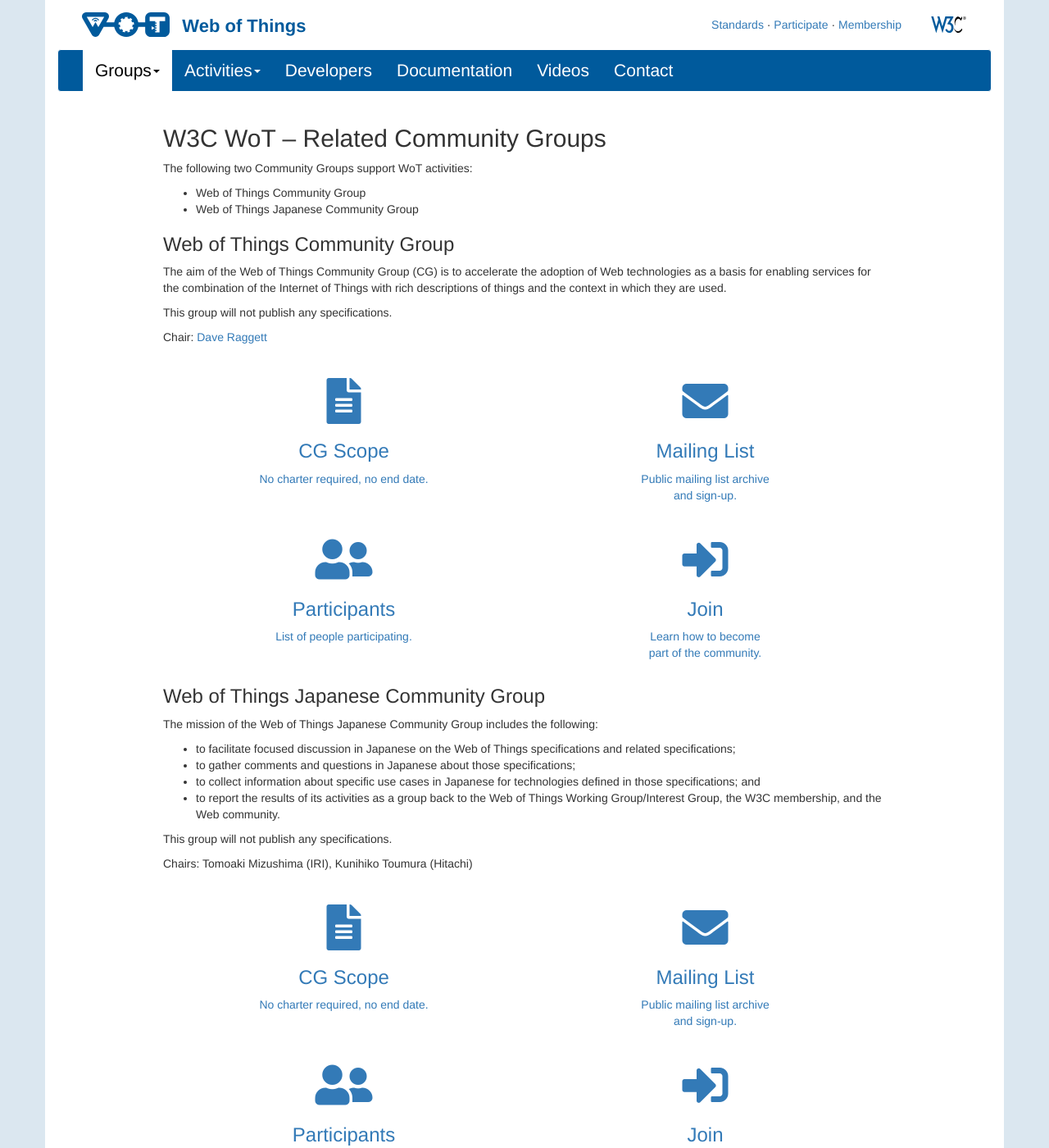
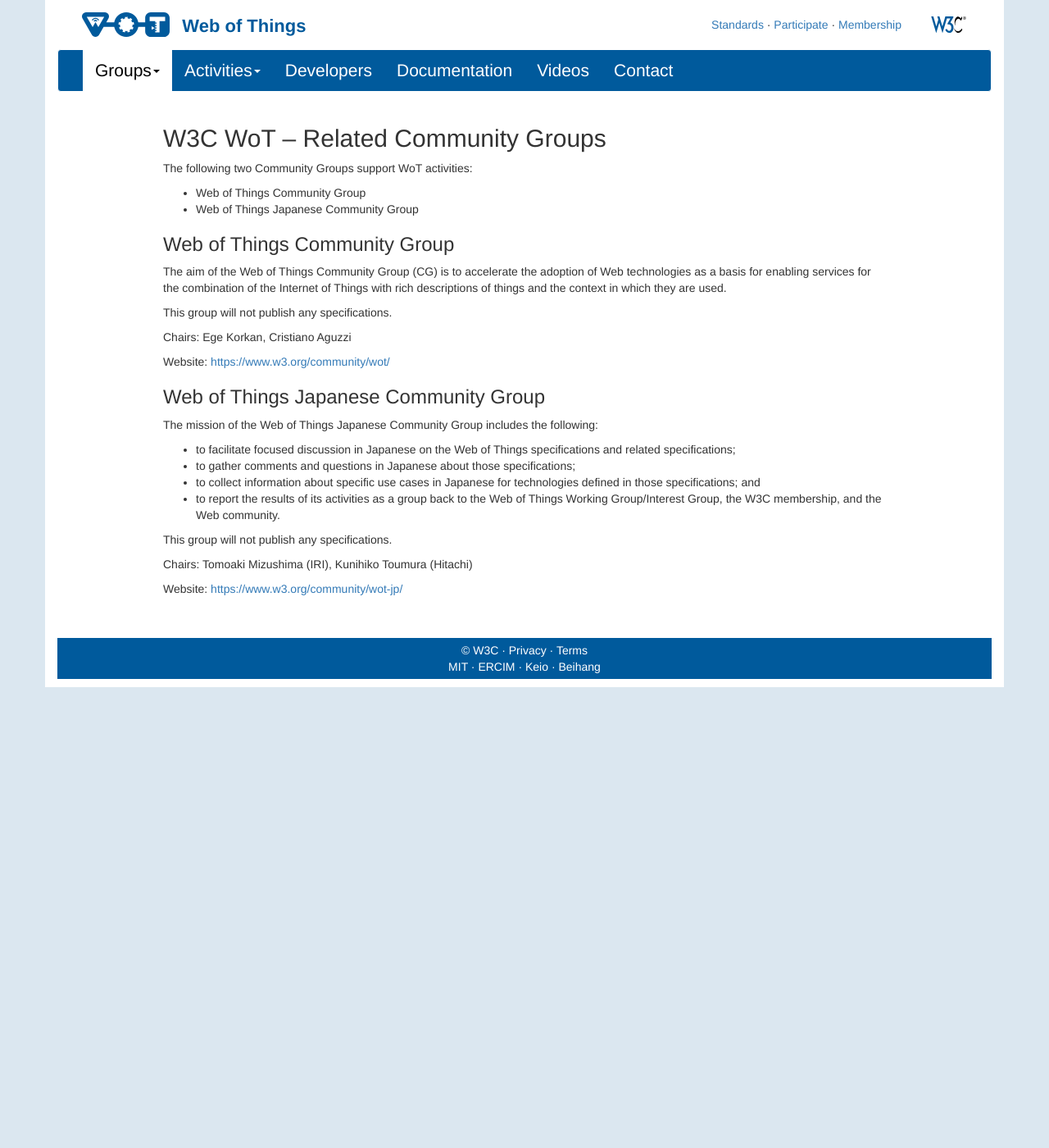
Before and after one commit to w3c/wot-marketing, a Jekyll site: the page built from docs/cg/index.html, in a window 1280 px wide and 1400 px high. Shown: the whole window at 82% size. Built offline with Jekyll 4.4.1, drawn with Linux system fonts in a browser that asks for light colours; nearby versions of some CDN libraries; some of the changed text lies outside the part shown.

Commit message:
refactor: create one link only to dedicated CG pages

```diff
--- a/docs/cg/index.html
+++ b/docs/cg/index.html
@@ -22,13 +22,16 @@
     </p>
     <p>This group will not publish any specifications.</p>
 
-    <p>Chair: <a href="https://www.w3.org/People#dsr" target="_blank">Dave Raggett</a></p>
+    <p>Chairs: Ege Korkan, Cristiano Aguzzi</p>
 
+	<p>Website: <a href="https://www.w3.org/community/wot/" target="_blank">https://www.w3.org/community/wot/</a></p>
+
+	<!--
     <p>&nbsp;</p>
 
     <div class="row center-block">
       <div class="col-md-6 text-center">
-        <a href="https://www.w3.org/community/wot/charter/" target="_blank"><i class="fas fa-file-alt fa-4x"></i>
+        <a href="https://www.w3.org/community/wot/" target="_blank"><i class="fas fa-file-alt fa-4x"></i>
           <div class="description">
             <h3>CG Scope</h3>
             <p>No charter required, no end date.</p>
@@ -66,6 +69,7 @@
           </a>
         </div>
     </div>
+	-->
   </div>
 
   <div>
@@ -96,6 +100,9 @@
 
     <p>Chairs: Tomoaki Mizushima (IRI), Kunihiko Toumura (Hitachi)</p>
 
+	<p>Website: <a href="https://www.w3.org/community/wot-jp/" target="_blank">https://www.w3.org/community/wot-jp/</a></p>
+
+	<!--
     <p>&nbsp;</p>
 
     <div class="row center-block">
@@ -138,5 +145,6 @@
         </a>
       </div>
     </div>
+	-->
   </div>
 </div>
```
